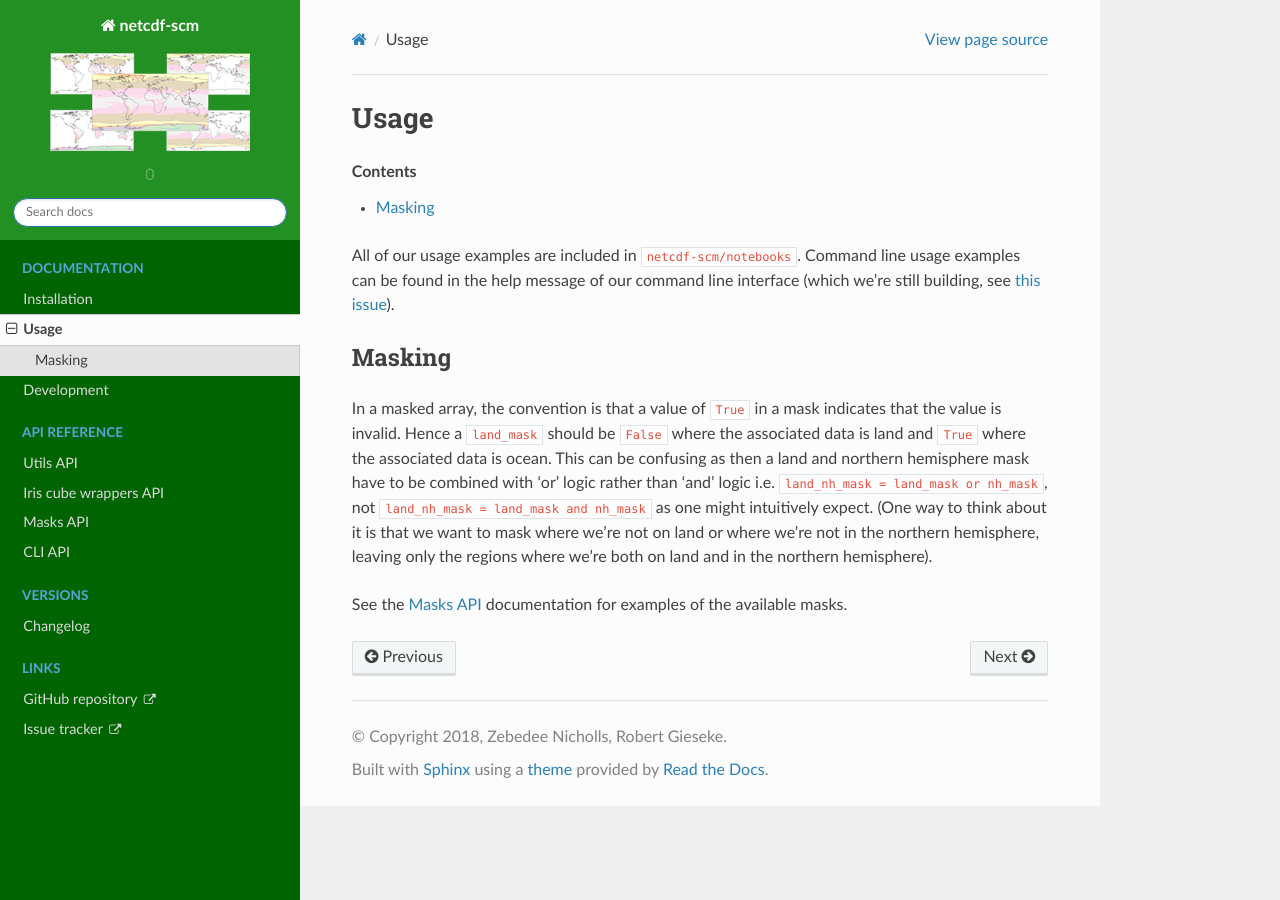
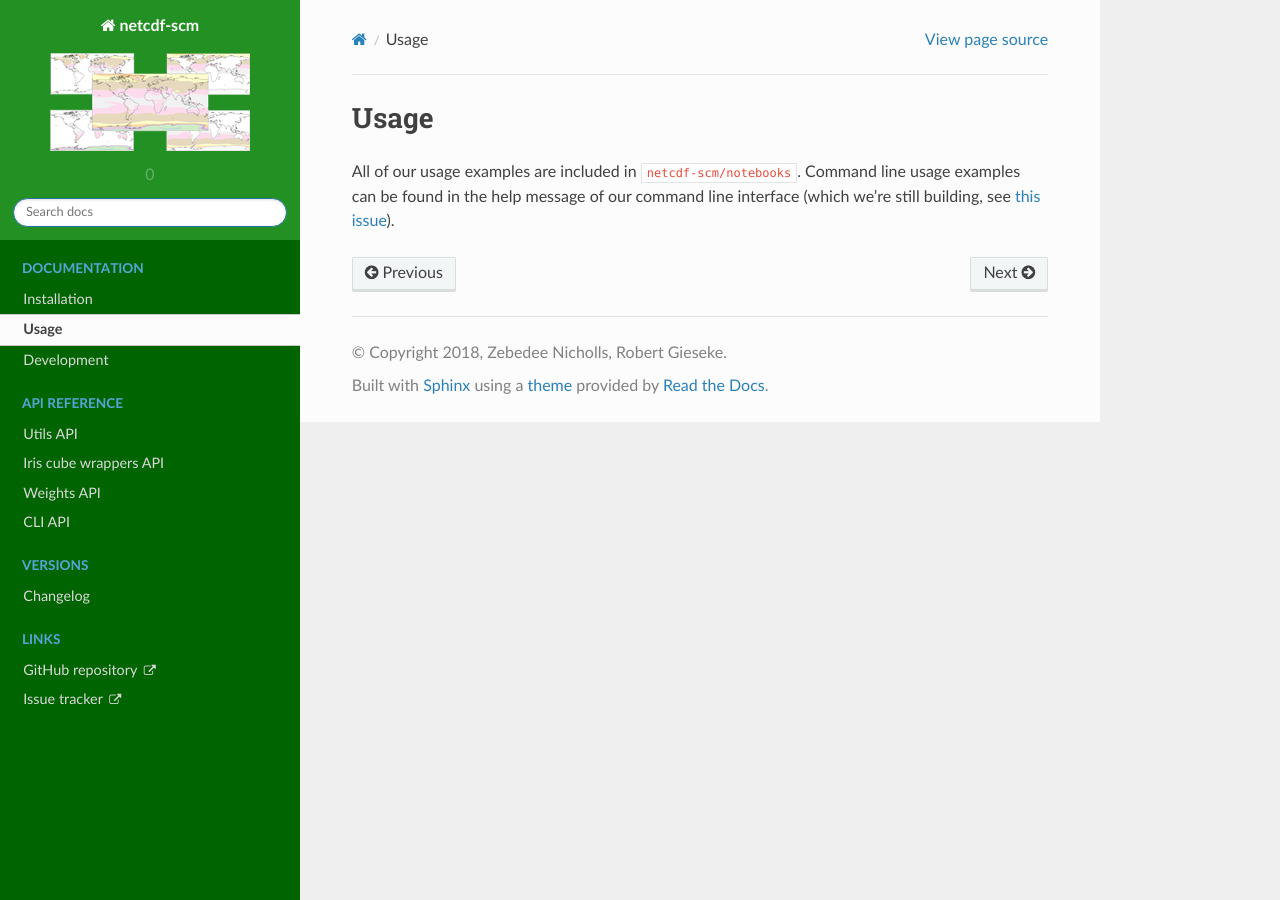
Before and after one commit to znicholls/netcdf-scm, a Sphinx documentation site: the page built from docs/source/usage.rst, in a window 1280 px wide. Built offline with Sphinx 7.4.7 and the Read the Docs theme 2.0.0, drawn with Linux system fonts in a browser that asks for light colours.

Commit message:
Pass checks

```diff
--- a/docs/source/index.rst
+++ b/docs/source/index.rst
@@ -29,7 +29,7 @@ NetCDF-SCM
 
     utils
     iris-cube-wrappers
-    masks
+    weights
     cli
 
 .. toctree::
--- a/docs/source/masks.rst
+++ /dev/null
@@ -1,6 +0,0 @@
-.. _masks-reference:
-
-Masks API
-----------------------
-
-.. automodule:: netcdf_scm.masks
--- a/docs/source/usage.rst
+++ b/docs/source/usage.rst
@@ -6,14 +6,3 @@ Usage
 
 All of our usage examples are included in ``netcdf-scm/notebooks``.
 Command line usage examples can be found in the help message of our command line interface (which we're still building, see `this issue <https://github.com/znicholls/netcdf-scm/issues/6>`_).
-
-
-Masking
--------
-
-In a masked array, the convention is that a value of ``True`` in a mask indicates that the value is invalid.
-Hence a ``land_mask`` should be ``False`` where the associated data is land and ``True`` where the associated data is ocean.
-This can be confusing as then a land and northern hemisphere mask have to be combined with 'or' logic rather than 'and' logic i.e. ``land_nh_mask = land_mask or nh_mask``, not ``land_nh_mask = land_mask and nh_mask`` as one might intuitively expect.
-(One way to think about it is that we want to mask where we're not on land or where we're not in the northern hemisphere, leaving only the regions where we're both on land and in the northern hemisphere).
-
-See the :doc:`masks` documentation for examples of the available masks.
--- /dev/null
+++ b/docs/source/weights.rst
@@ -0,0 +1,6 @@
+.. _weights-reference:
+
+Weights API
+-----------
+
+.. automodule:: netcdf_scm.weights
```
Also changed, not shown: 7 other files.
